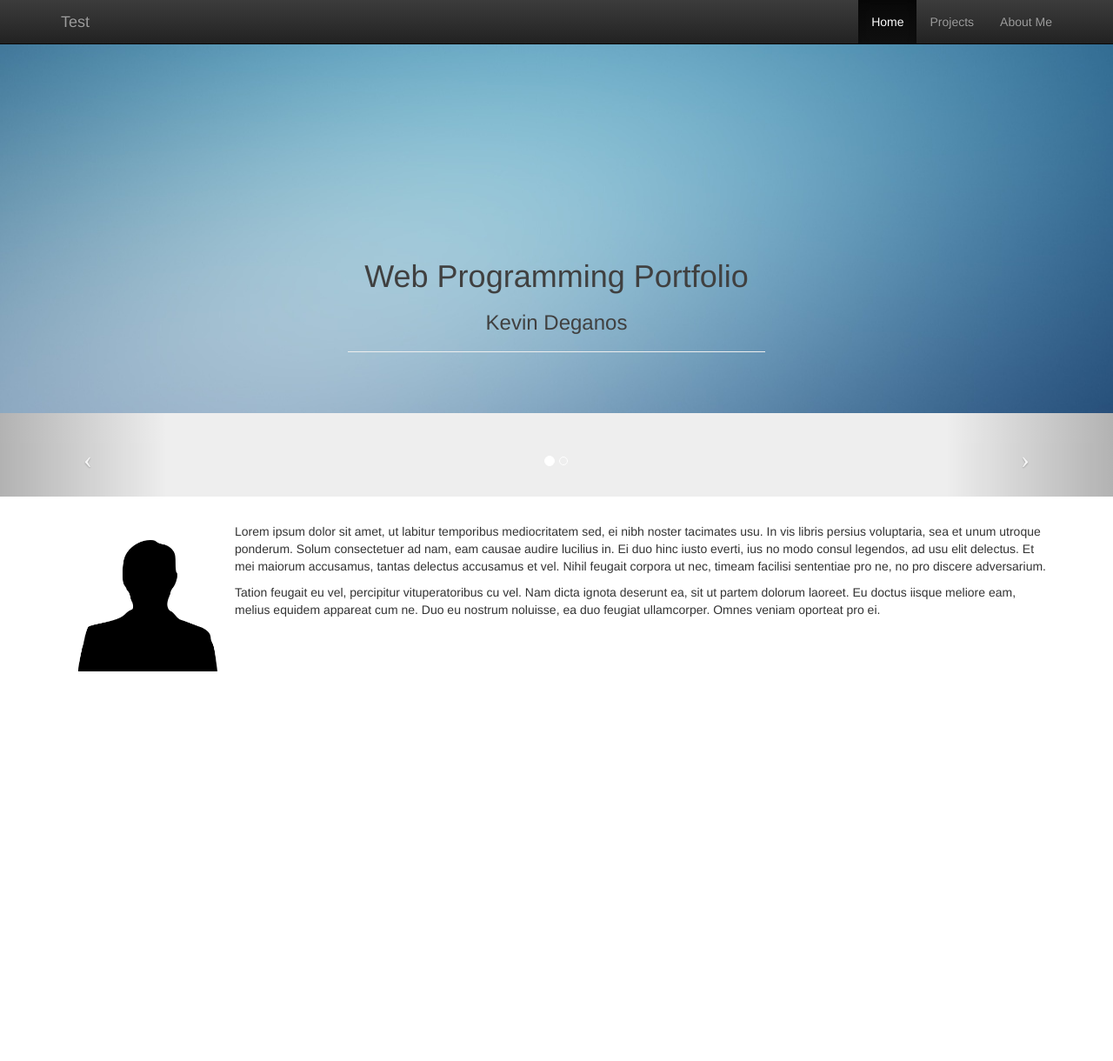
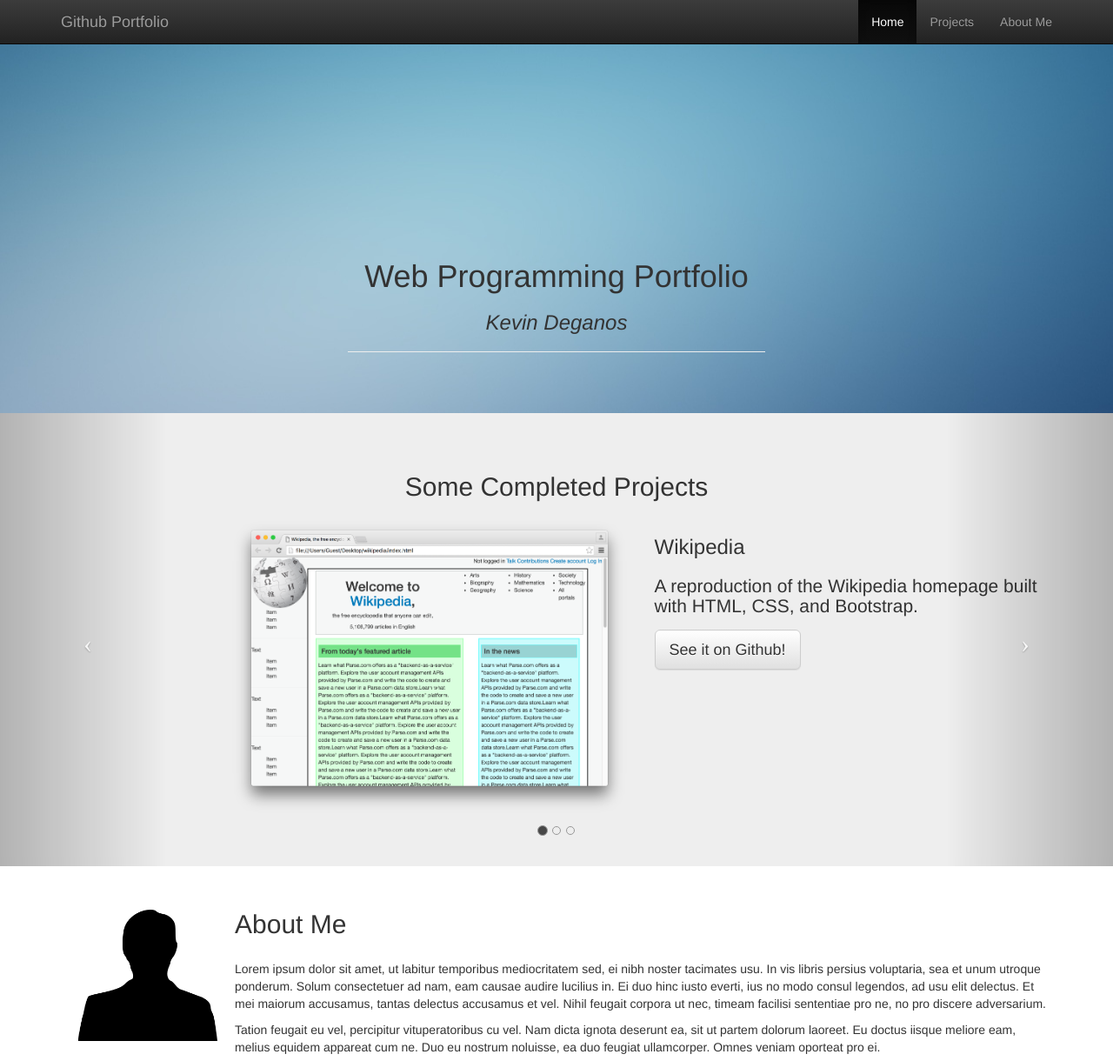
Before and after one commit to kdeganos/portfolio, a plain HTML site: page index.html in a window 1280 px wide. Shown: the whole page at 87% size. Before the commit the page ends 800 px from the top, so only its background shows below. Drawn offline with nearby package versions, Linux system fonts and the light colour scheme.

Commit message:
Finished project carousel

```diff
--- a/css/styles.css
+++ b/css/styles.css
@@ -4,32 +4,50 @@ html {
   height: 100%;
 }
 
+/* Intro
+================================= */
 .intro-header {
   padding-top: 50px;
   padding-bottom: 50px;
   text-align: center;
-  color: #404040;
-  background: url(../img/intro-back.jpg) no-repeat center center;
+  /*color: #404040;*/
+  background: url(../img/intro-back.jpg) no-repeat center;
 }
-
 .intro-msg {
   position: relative;
   padding-top: 20%;
   padding botton: 20%;
 }
-
 .intro-divider {
   width: 480px;
 }
 
+/* Carousel
+================================= */
 .portfolio-carousel {
   padding-top: 50px;
   padding-bottom: 50px;
   text-align: center;
 }
+.projects-title {
+  text-align: center;
+}
+.heading-spacer {
+    width: 140px;
+    border-top: 3px solid black;
+    padding: 10px;
+  }
+.carousel-indicators .active{
+  background-color: #474747;
+}
+.carousel-indicators li{
+  border-color: #989898;
+}
 
-.about-me p{
-
+/* About Me
+================================= */
+.about-me h2{
+  margin-bottom: 25px;
 }
 .portrait {
   width: 200px;
--- a/index.html
+++ b/index.html
@@ -17,7 +17,7 @@
           <span class="icon-bar"></span>
           <span class="icon-bar"></span>
         </button>
-        <a class="navbar-brand text-muted" href="#">Test</a>
+        <a class="navbar-brand text-muted" href="https://github.com/kdeganos">Github Portfolio</a>
         <div class="collapse navbar-collapse">
           <ul class="nav navbar-nav navbar-right">
             <li class="active"><a href="#intro">Home</a></li>
@@ -39,7 +39,7 @@
           <div class="col-lg-12">
             <div class="intro-msg">
               <h1>Web Programming Portfolio</h1>
-              <h3>Kevin Deganos</h3>
+              <h3><em>Kevin Deganos</em></h3>
               <hr class="intro-divider">
               <!--<ul class="intro-buttons">
                 <li><a href="#" class="btn btn-default btn-lg"></li>-->
@@ -58,14 +58,52 @@
     <div id="portfolio-carousel" class="carousel slide jumbotron">
       <div class="container">
         <ol class="carousel-indicators">
-          <li data-target="portfolio-carousel" data-slide-to="0" class="active"></li>
-          <li data-target="portfolio-carousel" data-slide-to="1"></li>
+          <li data-target="#portfolio-carousel" data-slide-to="0" class="active"></li>
+          <li data-target="#portfolio-carousel" data-slide-to="1"></li>
+          <li data-target="#portfolio-carousel" data-slide-to="2"></li>
         </ol>
+        <h2 class=projects-title>Some Completed Projects<h2>
         <div class="carousel-inner">
           <div class="item active">
+            <div class="row">
+              <div class="col-lg-5 col-lg-offset-2 col-sm-6">
+                <img src="img/wikipedia.png" alt="Wikipedia" class="img-responsive screenshot">
+              </div>
+              <div class="col-lg-5 col-sm-6">
+                <h3>Wikipedia<h3>
+                <p>A reproduction of the Wikipedia homepage built with HTML, CSS, and Bootstrap.</p>
+                <p><a class="btn btn-default btn-lg" href="https://github.com/kdeganos/wikipedia.git">See it on Github!</a>
+              </div>
+            </div>
+          </div>
+          <div class="item">
+            <div class="row">
+              <div class="col-lg-5 col-lg-offset-2 col-sm-6">
+                <img src="img/shelter.png" alt="Animal Shelter" class="img-responsive screenshot">
+              </div>
+              <div class="col-lg-5 col-sm-6">
+                <!--<hr class="heading-spacer" align="left">-->
+                <h3>Animal Shelter<h3>
+                  <p>A web page for an animal shelter built with HTML and CSS.</p>
+                  <p><a class="btn btn-default btn-lg" href="https://github.com/kdeganos/animal-shelter.git">See it on Github!</a>
+              </div>
+            </div>
+          </div>
+          <div class="item">
+            <div class="row">
+              <div class="col-lg-5 col-lg-offset-2 col-sm-6">
+                <img src="img/lecture.png" alt="Boring Lecture" class="img-responsive screenshot">
+              </div>
+              <div class="col-lg-5 col-sm-6">
+                <h3>Boring Lecture<h3>
+                <p>A web page for a boring lecture built with HTML and CSS.</p>
+                <p><a class="btn btn-default btn-lg" href="https://github.com/kdeganos/boring-lecture.git">See it on Github!</a>
+              </div>
+            </div>
           </div>
         </div>
       </div>
+      <!--/.container-->
       <a class="left carousel-control" href="#portfolio-carousel" data-slide="prev">
         <span class="icon-prev"></span>
       </a>
@@ -81,6 +119,8 @@
     <div class="about-me">
       <div class="container">
         <img src="img/silhouette.png" alt="Kevin Deganos" class="portrait">
+        <!--<hr class="heading-spacer" align="left">-->
+        <h2>About Me</h2>
         <p>Lorem ipsum dolor sit amet, ut labitur temporibus mediocritatem sed, ei nibh noster tacimates usu. In vis libris persius voluptaria, sea et unum utroque ponderum. Solum consectetuer ad nam, eam causae audire lucilius in. Ei duo hinc iusto everti, ius no modo consul legendos, ad usu elit delectus. Et mei maiorum accusamus, tantas delectus accusamus et vel. Nihil feugait corpora ut nec, timeam facilisi sententiae pro ne, no pro discere adversarium.
         </p>
         <p>Tation feugait eu vel, percipitur vituperatoribus cu vel. Nam dicta ignota deserunt ea, sit ut partem dolorum laoreet. Eu doctus iisque meliore eam, melius equidem appareat cum ne. Duo eu nostrum noluisse, ea duo feugiat ullamcorper. Omnes veniam oporteat pro ei.
```
Also changed, not shown: img/shelter.png (added), img/wikipedia.png (added), 1 other file.
